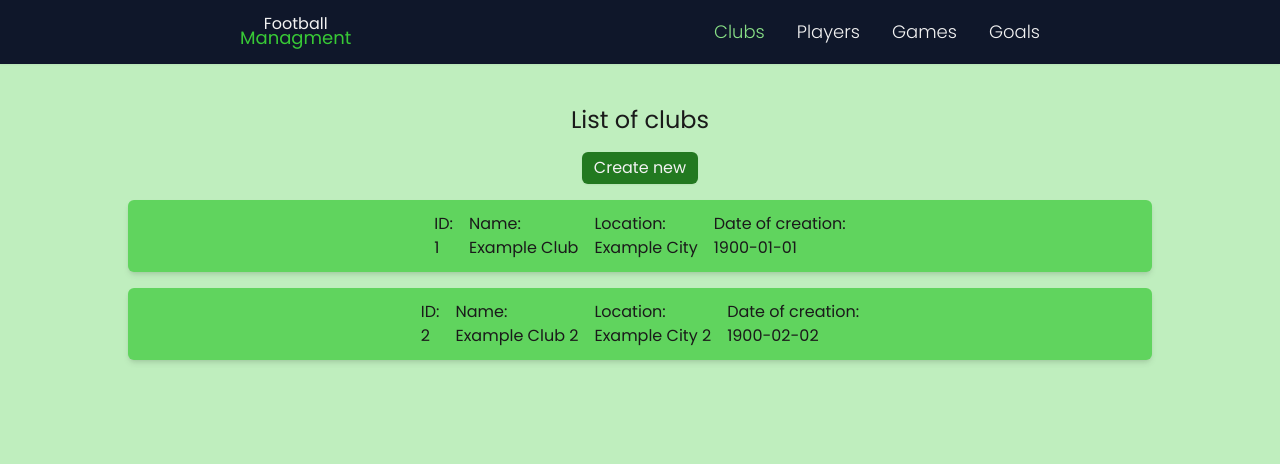
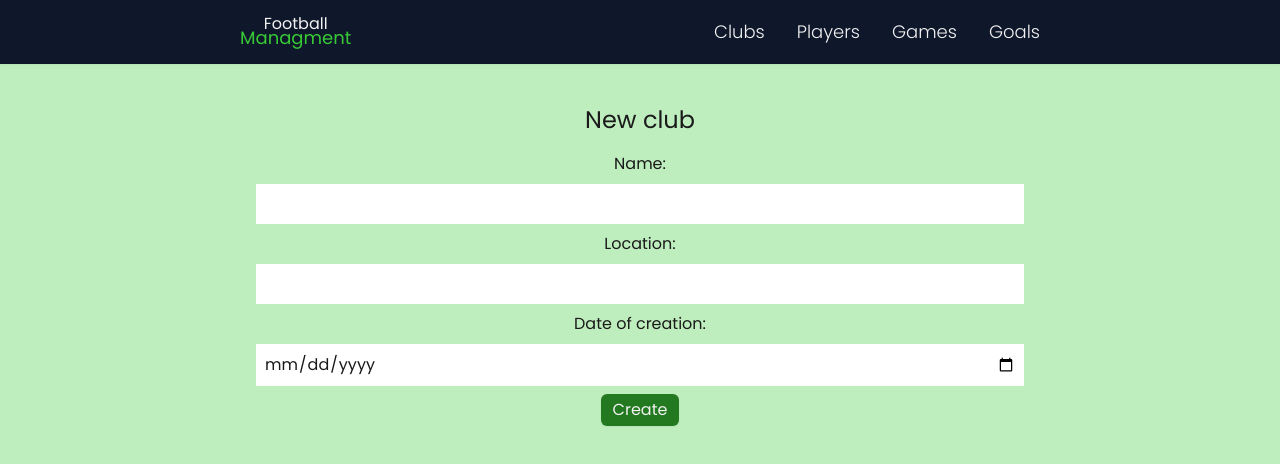
Before and after one commit to Fijalkowskim/Football-League-Games-Managment-System, a React (Create React App) app in the folder frontend/: page /club/new in a window 1280 px wide. Before the commit this address led to /clubs. Shown: the top 464 px of the page. Built offline with nearby package versions, Linux system fonts and the light colour scheme.

Commit message:
Club creation and details pages

```diff
--- a/frontend/src/AppRouter.jsx
+++ b/frontend/src/AppRouter.jsx
@@ -3,9 +3,11 @@ import { BrowserRouter, Routes, Route, Navigate } from "react-router-dom";
 import Navbar from "./components/navbar/Navbar";
 import ScrollToTop from "./components/general/ScrollToTop";
 import Clubs from "./pages/Clubs";
+import ClubDetails from "./pages/ClubDetails";
 import Players from "./pages/Players";
 import Games from "./pages/Games";
 import Goals from "./pages/Goals";
+import CreateClub from "./pages/CreateClub";
 function AppRouter() {
   return (
     <>
@@ -13,6 +15,9 @@ function AppRouter() {
       <ScrollToTop />
       <Routes>
         <Route path="/clubs" element={<Clubs />} />
+        <Route path="/club/:id" element={<ClubDetails />} />
+        <Route path="/club/new" element={<CreateClub />} />
+
         <Route path="/players" element={<Players />} />
         <Route path="/games" element={<Games />} />
         <Route path="/goals" element={<Goals />} />
--- /dev/null
+++ b/frontend/src/hooks/exampleDataHooks/useClub.jsx
@@ -0,0 +1,7 @@
+import { useState, useEffect } from "react";
+import { exampleClubs } from "../../exampleData/exampleData";
+export const useClub = (apiUrl, id) => {
+  const [data, setData] = useState(exampleClubs[parseInt(id) - 1]);
+  const [isPending, setIsPending] = useState(false);
+  return { data, isPending };
+};
--- /dev/null
+++ b/frontend/src/hooks/useClubDetails.js
@@ -0,0 +1,21 @@
+import api from "../api/api";
+import { usePopupContext } from "../context/PopupContext";
+
+export const useClubDetails = async (clubData) => {
+  if (!clubData) return;
+  const { logError } = usePopupContext();
+  var _players = [];
+  var _homeMatches = [];
+  var _awayMatches = [];
+  try {
+    const players = await api.get(clubData.players);
+    if (players) _players = players;
+    const homeMatches = await api.get(clubData.homeMatches);
+    if (homeMatches) _homeMatches = homeMatches;
+    const awayMatches = await api.get(clubData.awayMatches);
+    if (awayMatches) _awayMatches = awayMatches;
+  } catch (err) {
+    logError(err);
+  }
+  return { _players, _homeMatches, _awayMatches };
+};
--- a/frontend/src/hooks/useFetchData.jsx
+++ b/frontend/src/hooks/useFetchData.jsx
@@ -1,6 +1,7 @@
 import { useState, useEffect } from "react";
 import { useGlobalReloadContext } from "../context/general/GlobalReloadContext";
-export const useFetchData = (getMethod, id, retrigger, setRetrigger) => {
+import api from "../api/api";
+export const useFetchData = (apiUrl, id, retrigger, setRetrigger) => {
   const [data, setData] = useState();
   const [isPending, setIsPending] = useState(false);
   const { globalReload, setGlobalReload } = useGlobalReloadContext();
@@ -11,8 +12,10 @@ export const useFetchData = (getMethod, id, retrigger, setRetrigger) => {
       setIsPending(true);
       try {
         const parsedId = parseInt(id);
-        const loadedData = await getMethod(parsedId);
-        setData(loadedData);
+        const res = await api.get(`${apiUrl}/${parsedId}`);
+        if (res) {
+          setData(res);
+        }
       } catch (err) {
         console.log(err);
       }
--- /dev/null
+++ b/frontend/src/pages/ClubDetails.jsx
@@ -0,0 +1,23 @@
+import React from "react";
+import { useParams } from "react-router-dom";
+import DetailsPageWrapper from "./DetailsPageWrapper";
+import { useClub } from "../hooks/exampleDataHooks/useClub";
+import ClubCard from "../components/containers/ClubCard";
+
+function ClubDetails() {
+  const { id } = useParams();
+  const { data, isPending } = useClub("/club", id);
+  return (
+    <DetailsPageWrapper
+      header={`Club details`}
+      isPending={isPending}
+      data={data}
+    >
+      <div className="flex flex-row items-center justify-center gap-8">
+        <ClubCard data={data} />
+      </div>
+    </DetailsPageWrapper>
+  );
+}
+
+export default ClubDetails;
--- a/frontend/src/pages/Clubs.jsx
+++ b/frontend/src/pages/Clubs.jsx
@@ -7,11 +7,11 @@ import ClubCard from "../components/containers/ClubCard";
 function Clubs() {
   const { data, isPending } = useClubs("/clubs");
   return (
-    <PageWrapper header={"List of clubs"}>
+    <PageWrapper header={"List of clubs"} creationNavingate={"/club/new"}>
       <NavContainer
         data={data}
         isLoading={isPending}
-        navigationPrefix={"/club"}
+        navigationPrefix={"club"}
         CardContent={ClubCard}
       />
     </PageWrapper>
--- /dev/null
+++ b/frontend/src/pages/CreateClub.jsx
@@ -0,0 +1,68 @@
+import React, { useState } from "react";
+import CreatePageWrapper from "./CreatePageWrapper";
+import CustomButton from "../components/general/CustomButton";
+import { usePopupContext } from "../context/PopupContext";
+import api from "../api/api";
+
+function CreateClub() {
+  const [name, setName] = useState("");
+  const [location, setLocation] = useState("");
+  const [dateOfCreation, setDateOfCreation] = useState(new Date());
+  const { logError, addMessage } = usePopupContext();
+  const onSubmit = async (e) => {
+    e.preventDefault();
+    try {
+      const res = await api.post("/clubs", { name, location, dateOfCreation });
+      if (res) {
+        addMessage("Club created successfully");
+        setName("");
+        setLocation("");
+        setDateOfCreation(new Date());
+      }
+    } catch (err) {
+      logError(err);
+    }
+  };
+  return (
+    <CreatePageWrapper header={"New club"}>
+      <form
+        onSubmit={onSubmit}
+        className="flex flex-col gap-2 items-center justify-center"
+      >
+        <label>Name:</label>
+        <input
+          type="text"
+          required
+          value={name}
+          className="p-2 w-screen max-w-3xl"
+          onChange={(e) => {
+            setName(e.target.value);
+          }}
+        />
+        <label>Location:</label>
+        <input
+          type="text"
+          required
+          value={location}
+          className="p-2 w-screen max-w-3xl"
+          onChange={(e) => {
+            setLocation(e.target.value);
+          }}
+        />
+        <label>Date of creation:</label>
+        <input
+          type="date"
+          required
+          value={dateOfCreation}
+          className="p-2 w-screen max-w-3xl"
+          onChange={(e) => {
+            setDateOfCreation(e.target.value);
+          }}
+        />
+        <CustomButton>Create</CustomButton>
+      </form>
+    </CreatePageWrapper>
+  );
+}
+
+export default CreateClub;
--- /dev/null
+++ b/frontend/src/pages/CreatePageWrapper.jsx
@@ -0,0 +1,12 @@
+import React from "react";
+
+function CreatePageWrapper({ children, header }) {
+  return (
+    <div className="mt-24 flex flex-col justify-center items-center gap-4 p-2">
+      <h1 className="text-2xl">{header}</h1>
+      {children}
+    </div>
+  );
+}
+
+export default CreatePageWrapper;
--- /dev/null
+++ b/frontend/src/pages/DetailsPageWrapper.jsx
@@ -0,0 +1,19 @@
+import React from "react";
+import LoadingBar from "../components/general/LoadingBar";
+
+function DetailsPageWrapper({ children, header, isPending, data }) {
+  return (
+    <div className="mt-24 flex flex-col justify-center items-center gap-4 p-2">
+      <h1 className="text-2xl">{header}</h1>
+      {isPending ? (
+        <LoadingBar />
+      ) : data !== undefined ? (
+        children
+      ) : (
+        <p>No data yet</p>
+      )}
+    </div>
+  );
+}
+
+export default DetailsPageWrapper;
```
Also changed, not shown: 1 other file (tests, documents, lock files or other folders).
